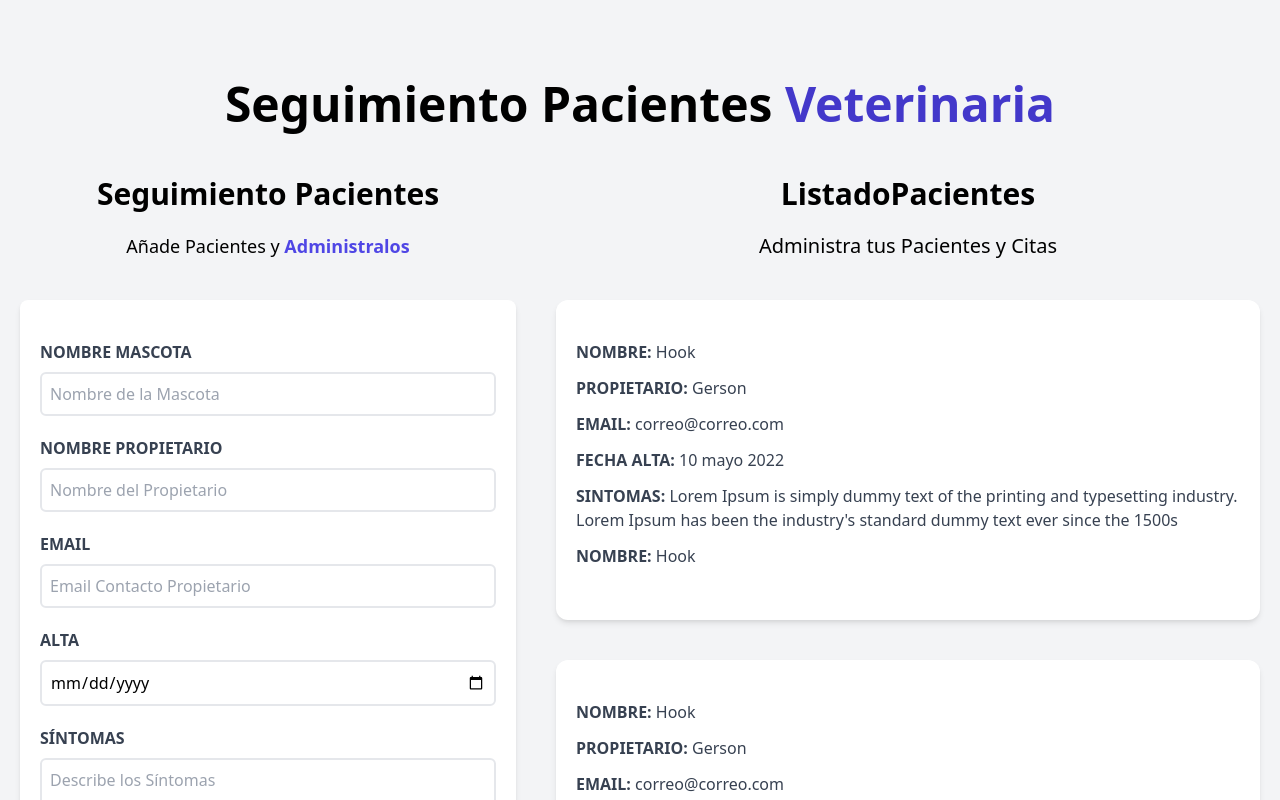
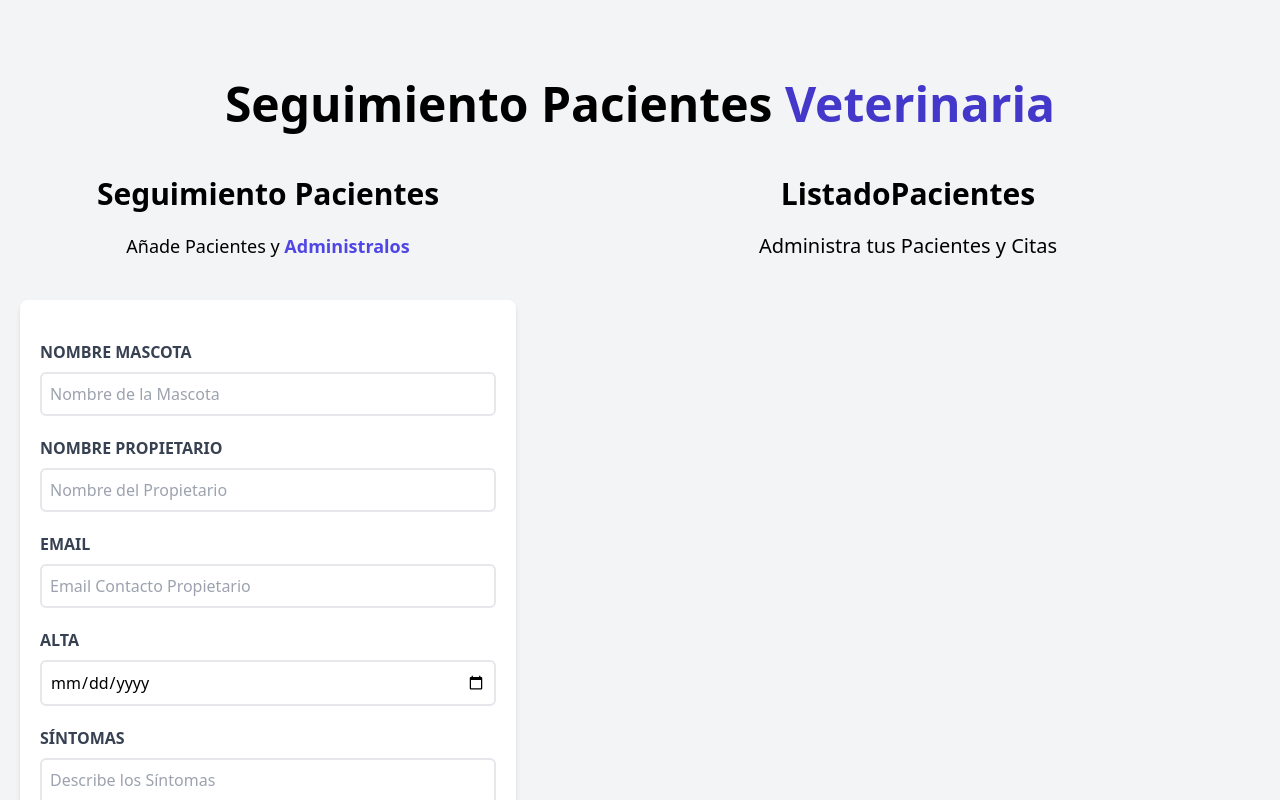
Before and after one commit to mrgerson/administrador-de-pacientes-React, a React (Vite) app: page / in a window 1280 px wide. Shown: the top 800 px of the page. Built offline with nearby package versions, Linux system fonts and the light colour scheme.

Commit message:
Mostrando la Información de los pacientes en el listado

```diff
--- a/src/App.jsx
+++ b/src/App.jsx
@@ -11,7 +11,7 @@ function App() {
       <Header />
       <div className="mt-12 md:flex">
         <Formulario pacientes={pacientes} setPacientes={setPacientes}  />
-        <ListadoPacientes />
+        <ListadoPacientes pacientes={pacientes} />
       </div>
     </div>
   );
--- a/src/components/ListadoPacientes.jsx
+++ b/src/components/ListadoPacientes.jsx
@@ -1,5 +1,5 @@
 import Paciente from "./Paciente";
-const ListadoPacientes = () => {
+const ListadoPacientes = ({ pacientes }) => {
   return (
     <div className="md:w-1/2 lg:w-3/5 md:h-screen overflow-y-scroll">
       <h2 className="font-black text-3xl text-center">ListadoPacientes</h2>
@@ -7,11 +7,15 @@ const ListadoPacientes = () => {
         Administra tus {""}
         <span>Pacientes y Citas</span>
       </p>
-      <Paciente />
-      <Paciente />
-      <Paciente />
-      <Paciente />
 
+      {/* aqui recibo los props del componente padre App que a su vez
+      pasa la imporfamación al componente listado de pacientes
+      los recibe y luego los mamnda al otro componente paciente
+      para que los muestre en pantalla */}
+
+      {pacientes.map((paciente, index) => (
+        <Paciente key={index} paciente={paciente} />
+      ))}
     </div>
   );
 };
--- a/src/components/Paciente.jsx
+++ b/src/components/Paciente.jsx
@@ -1,28 +1,28 @@
-const Paciente = () => {
+const Paciente = ({paciente}) => {
+
+  const { nombre, propietario, email, fecha, sintomas, id } = paciente
   return (
     <div className="mx-5 my-10 bg-white shadow-md px-5 py-10 rounded-xl">
       <p className="font-bold mb-3 text-gray-700 uppercase">
         Nombre: {""}
-        <span className="font-normal normal-case">Hook</span>
+        <span className="font-normal normal-case">{nombre}</span>
       </p>
       <p className="font-bold mb-3 text-gray-700 uppercase">
         Propietario: {""}
-        <span className="font-normal normal-case">Gerson</span>
+        <span className="font-normal normal-case">{propietario}</span>
       </p>
       <p className="font-bold mb-3 text-gray-700 uppercase">
         Email: {""}
-        <span className="font-normal normal-case">correo@correo.com</span>
+        <span className="font-normal normal-case">{email}</span>
       </p>
       <p className="font-bold mb-3 text-gray-700 uppercase">
         Fecha alta: {""}
-        <span className="font-normal normal-case">10 mayo 2022 </span>
+        <span className="font-normal normal-case">{fecha} </span>
       </p>
       <p className="font-bold mb-3 text-gray-700 uppercase">
         sintomas: {""}
         <span className="font-normal normal-case">
-          Lorem Ipsum is simply dummy text of the printing and typesetting
-          industry. Lorem Ipsum has been the industry's standard dummy text ever
-          since the 1500s
+         {sintomas}
         </span>
       </p>
       <p className="font-bold mb-3 text-gray-700 uppercase">
```
